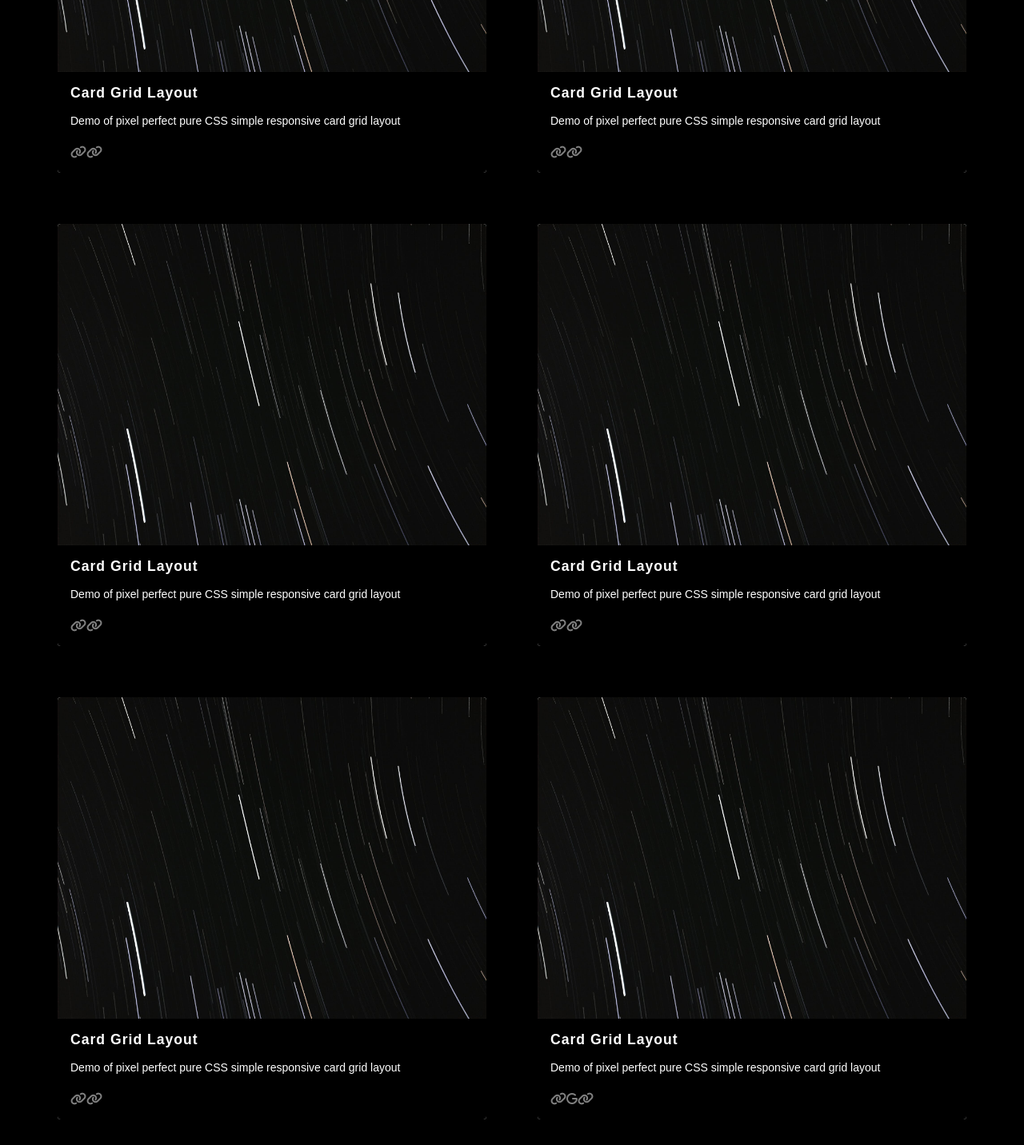
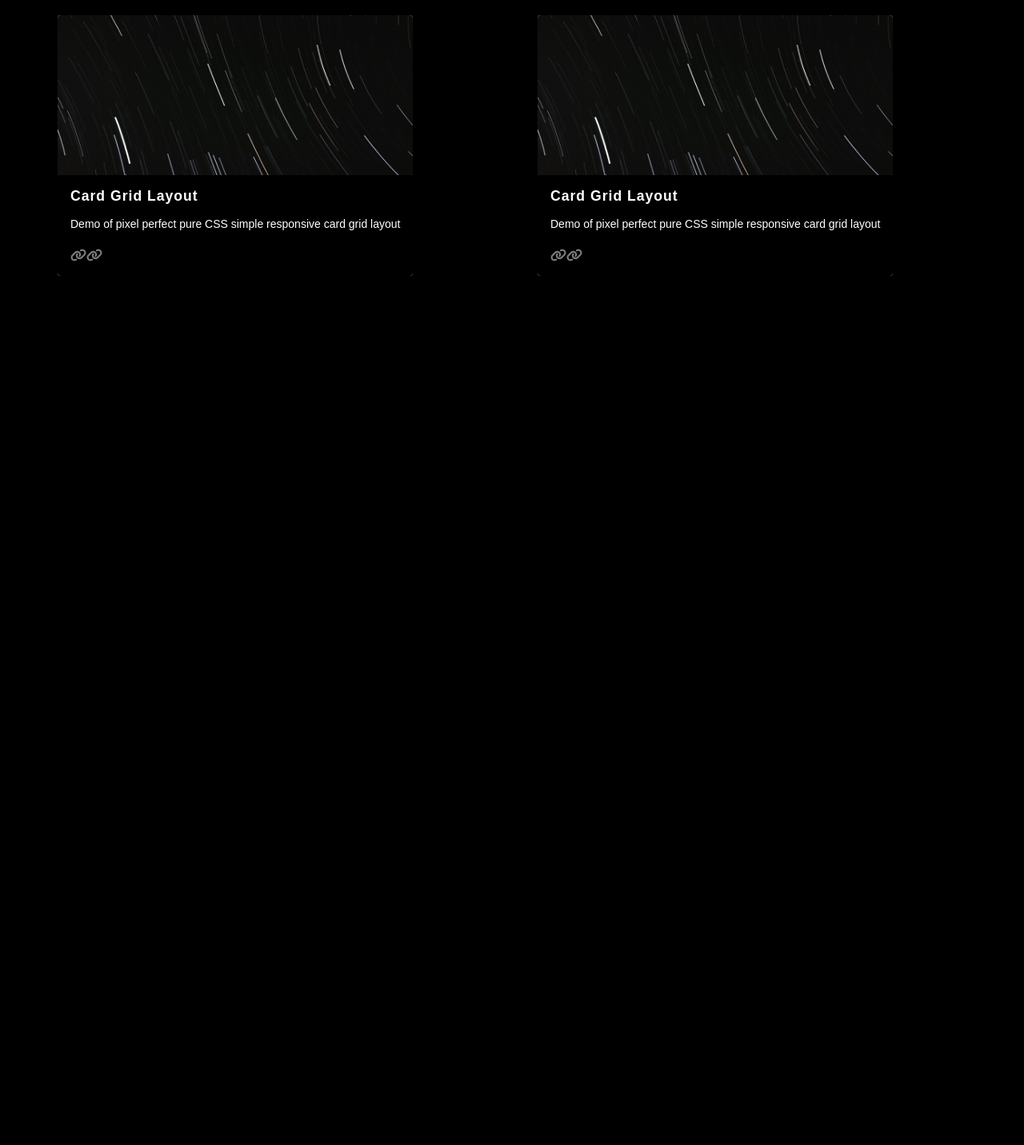
Before and after one commit to anurag12-webster/portfolio2k24, a plain HTML site: page index.html in a window 1280 px wide. Shown: the part 1273-2705 px from the top of the page at 80% size. After the commit the page ends 1650 px from the top, so only its background shows below. Drawn offline with nearby package versions, Linux system fonts and the light colour scheme; a web font is replaced by a local one.

Commit message:
Projects Section

```diff
--- a/assets/css/style.css
+++ b/assets/css/style.css
@@ -146,7 +146,7 @@ body {
 .background-image {
   width: 100%;
   height: 80%;
-  opacity: 0.1;
+  opacity: 1;
 }
 
 .centered-text {
@@ -249,8 +249,8 @@ h1 {
 }
 
 img {
-  height: auto;
-  max-width: 100%;
+  height: 12.5rem;
+  width: 100%;
   vertical-align: middle;
 }
 
--- a/index.html
+++ b/index.html
@@ -29,7 +29,7 @@
 
     <section class="section1">
         <div class="image-container">
-            <img class="background-image" src="./assets/images/pexels-emma-li-5199173.jpg" alt="It's us">
+            <img class="background-image" src="./assets/images/Frame 3.png" alt="It's us">
             <div class="centered-text">I'm Anurag<b>|</b></div>
             <span class="centered-text2">A passionate software engineer from India.</span>
         </div>
@@ -39,7 +39,6 @@
 
 
     <div class="main">
-  <h1>Responsive Card Grid Layout</h1>
   <ul class="cards">
     <li class="cards_item">
       <div class="card">
@@ -89,30 +88,7 @@
           </div>
         </div>
     </li>
-    <li class="cards_item">
-      <div class="card">
-        <div class="card_image"><img src="./assets/images/pexels-alex-conchillos-3648850.jpg"></div>
-        <div class="card_content">
-          <h2 class="card_title">Card Grid Layout</h2>
-          <p class="card_text">Demo of pixel perfect pure CSS simple responsive card grid layout</p>
-          <div class="card_buttons">
-            <a href="your-link-1" class="btn card_btn"><i class="fa fa-link"></i></a>
-            <a href="your-link-2" class="btn card_btn"><i class="fa fa-link"></i></a>
-          </div>
-        </div>
-    </li>
-    <li class="cards_item">
-      <div class="card">
-        <div class="card_image"><img src="./assets/images/pexels-alex-conchillos-3648850.jpg"></div>
-        <div class="card_content">
-          <h2 class="card_title">Card Grid Layout</h2>
-          <p class="card_text">Demo of pixel perfect pure CSS simple responsive card grid layout</p>
-          <div class="card_buttons">
-            <a href="https://thalaforareason-six.vercel.app/" class="btn card_btn"><i class="fa fa-link">G</i></a>
-            <a href="your-link-2" class="btn card_btn"><i class="fa fa-link"></i></a>
-          </div>
-        </div>
-    </li>
+
   </ul>
 </div>
 
```
Also changed, not shown: assets/images/Frame 3.png (added).
